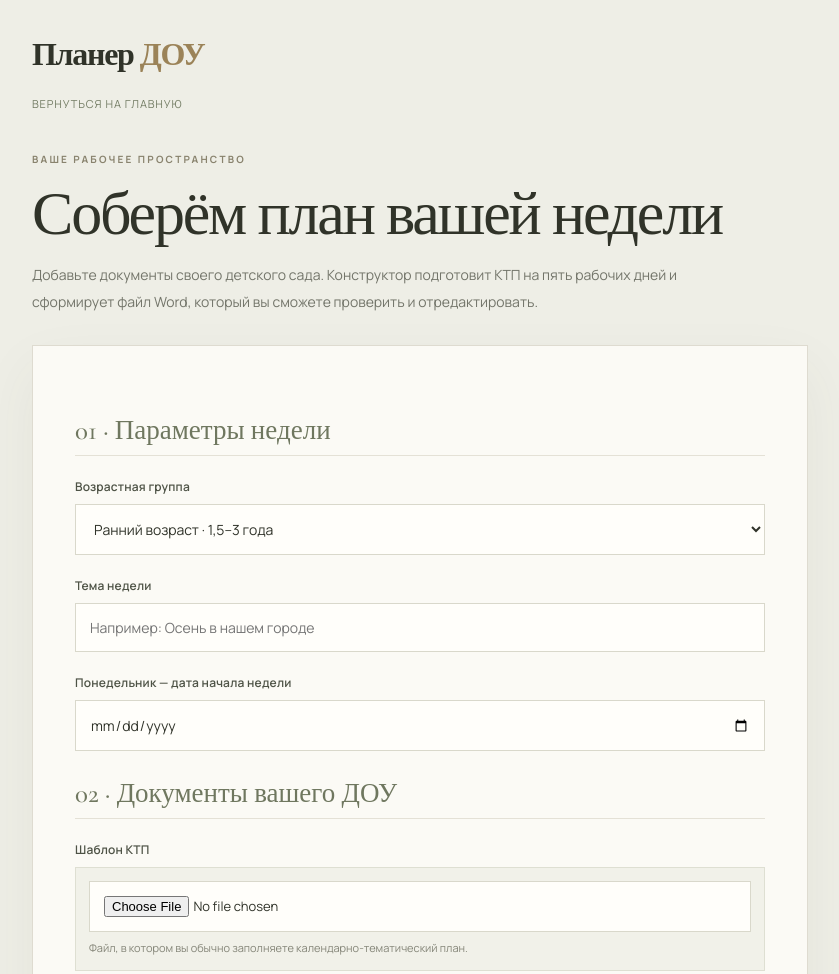
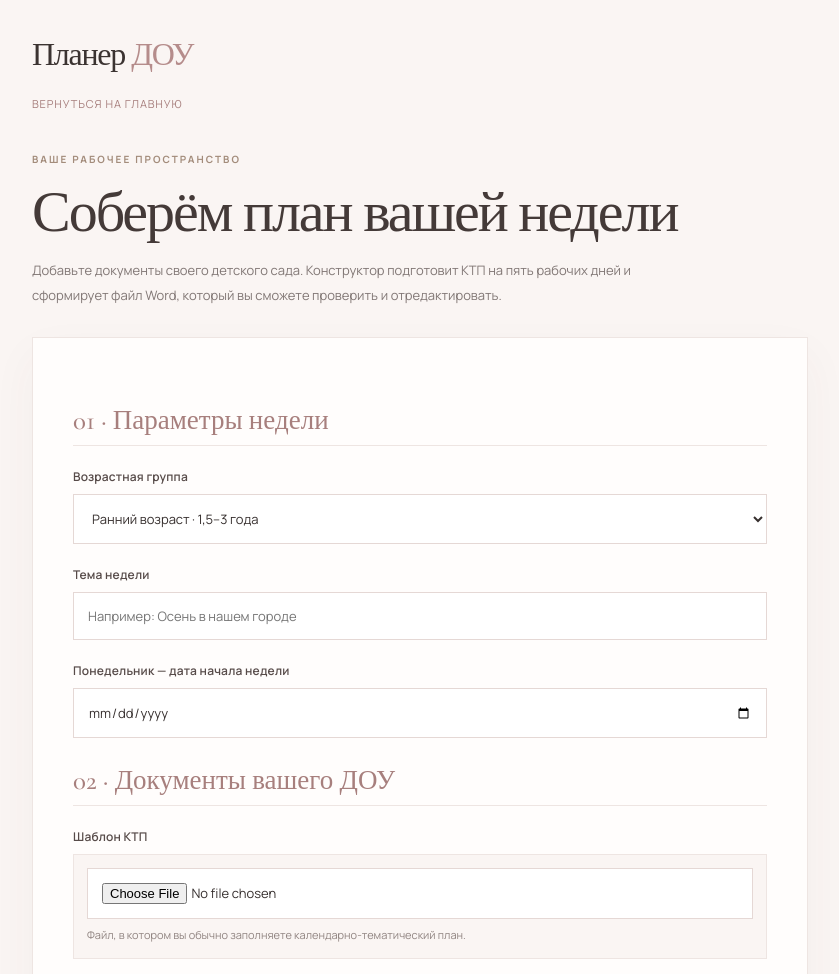
Before and after one commit to sargystr-a11y/Ktp-dou, a plain HTML site: page static/app.html in a window 1280 px wide. Shown: the top 974 px of the page, without its empty margins (220-1059 px from the left). Drawn offline with nearby package versions, Linux system fonts and the light colour scheme.

Commit message:
Match Planer DOU workspace to blush Pinterest brand

```diff
--- a/static/app.html
+++ b/static/app.html
@@ -29,6 +29,30 @@ input:focus,select:focus{outline:2px solid #d7d9c9;border-color:#879078}
 .foot{font-size:11px;color:#898a7d}
 @media(max-width:500px){.wrap{padding:25px 16px 50px}.panel{padding:22px 17px}}
 
+
+/* Match the blush Pinterest reference used on the homepage */
+:root{--ink:#37302f;--muted:#817775;--rose:#e8d0ce;--paper:#fffdfc;--line:#eee5e2;--accent:#b58c8b}
+body{background:#faf5f3;color:#37302f;font-family:'Manrope',sans-serif}
+.wrap{max-width:820px}
+.brand{font:500 32px 'Cormorant Garamond',serif;color:#3b3331;text-shadow:none}
+.brand span{color:#b58c8b}
+.back{color:#a77f7d}
+.eyebrow{color:#a38c7b;letter-spacing:.2em}
+h1{font:500 clamp(40px,6vw,58px)/1 'Cormorant Garamond',serif;color:#443a38;text-shadow:none}
+.intro{font-size:13px;line-height:1.9;color:#817775}
+.panel{background:#fffdfc;border:1px solid #eee5e2;box-shadow:0 18px 45px #614b460b;padding:clamp(22px,5vw,40px)}
+.step-title{font:500 27px 'Cormorant Garamond',serif;color:#a77f7d;border-color:#eee5e2}
+label{font-size:12px;color:#574b49}
+input,select{border:1px solid #e5d8d5;border-radius:0;background:#fff;padding:14px;font:13px 'Manrope',sans-serif;color:#37302f}
+input:focus,select:focus{outline:2px solid #f0dfdd;border-color:#c79d9b}
+.upload{background:#faf5f3;border:1px solid #eee5e2}
+.hint,.privacy{font-size:11px;color:#918582}
+.button{background:#e8d0ce;color:#fff;border:1px solid #e8d0ce;padding:15px 22px;font:600 10px 'Manrope',sans-serif;letter-spacing:.15em;text-transform:uppercase}
+.button:hover{background:#d5b4b2}
+.status{font-size:12px;color:#806e6b}
+.privacy{border-color:#eee5e2;line-height:1.8}
+.foot{color:#9a8e89}
+
 </style></head><body><main class="wrap"><a class="brand" href="/">Планер <span>ДОУ</span></a><br><a class="back" href="/">Вернуться на главную</a><div style="margin-top:35px"><div class="eyebrow">Ваше рабочее пространство</div><h1>Соберём план вашей недели</h1><p class="intro">Добавьте документы своего детского сада. Конструктор подготовит КТП на пять рабочих дней и сформирует файл Word, который вы сможете проверить и отредактировать.</p></div>
 <form class="panel" id="f"><div class="step-title">01 · Параметры недели</div><label>Возрастная группа</label><select name="age" required><option>Ранний возраст · 1,5–3 года</option><option>Младшая группа · 3–4 года</option><option>Средняя группа · 4–5 лет</option><option>Старшая группа · 5–6 лет</option><option>Подготовительная группа · 6–7 лет</option></select><label>Тема недели</label><input name="theme" maxlength="180" required placeholder="Например: Осень в нашем городе"><label>Понедельник — дата начала недели</label><input type="date" name="start_date" required>
 <div class="step-title">02 · Документы вашего ДОУ</div><label>Шаблон КТП</label><div class="upload"><input type="file" name="template" accept=".docx,.pdf,.txt,.xlsx" required><p class="hint">Файл, в котором вы обычно заполняете календарно-тематический план.</p></div><label>Перспективный план</label><div class="upload"><input type="file" name="perspective" accept=".docx,.pdf,.txt,.xlsx" required><p class="hint">Планирование и содержание по вашей образовательной программе.</p></div><label>Картотека игр</label><div class="upload"><input type="file" name="games" accept=".docx,.pdf,.txt,.xlsx" required><p class="hint">Игры и материалы, которые используете в работе.</p></div>
```
